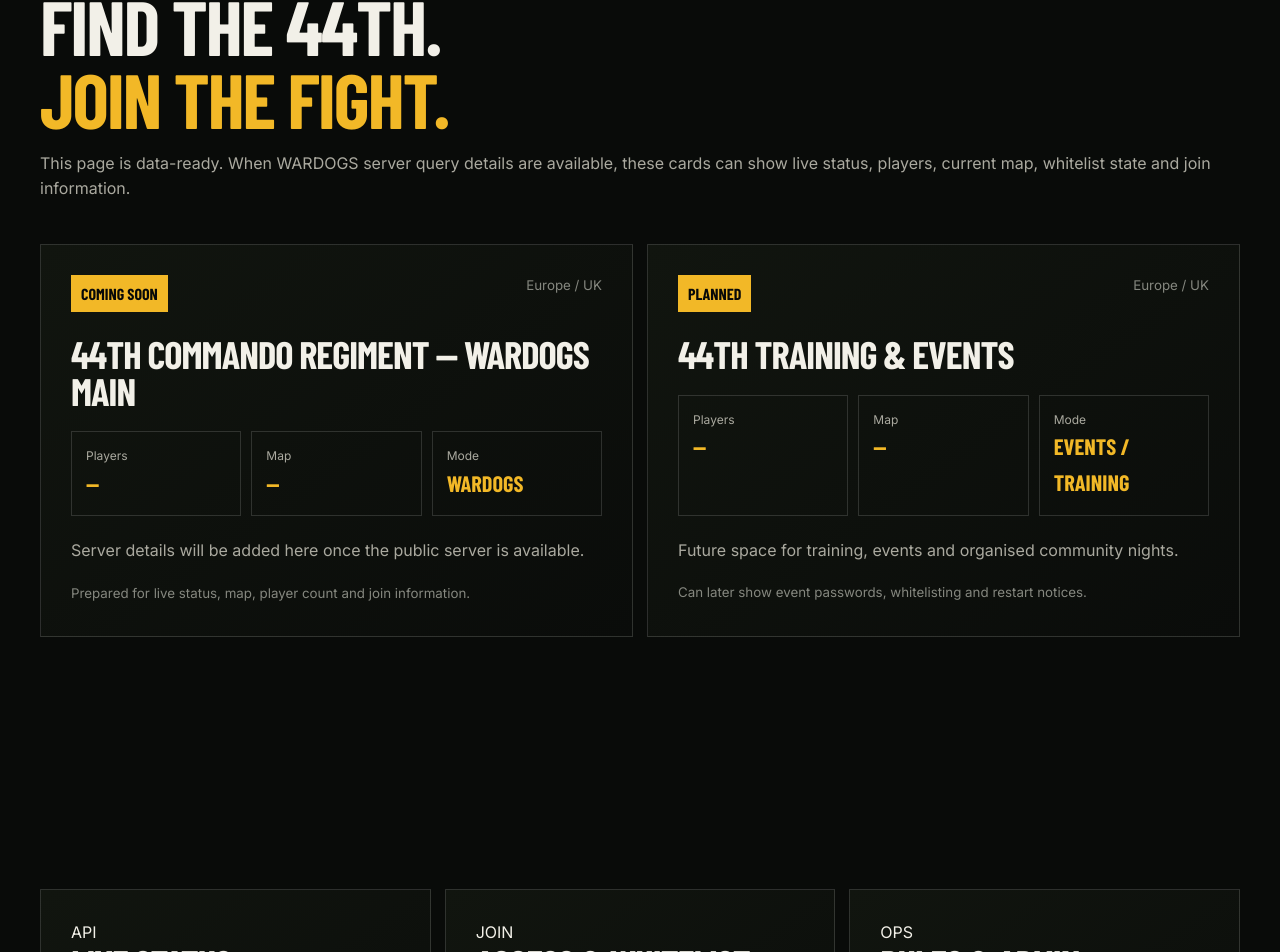
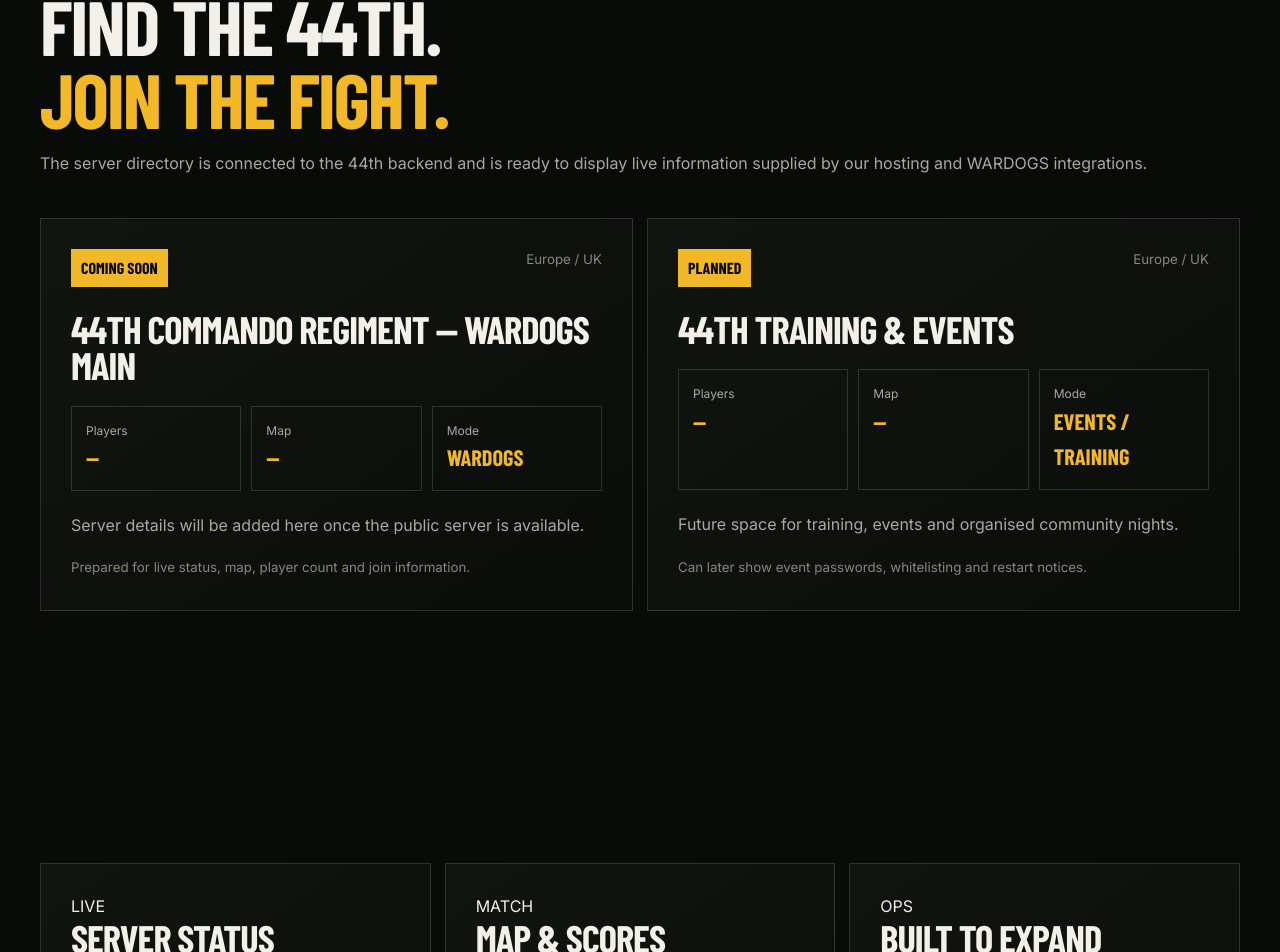
Before and after one commit to Khade76/Commandosweb, a React (Vite) app: page /servers in a window 1280 px wide. Shown: the part 803-1755 px from the top of the page. Built offline with nearby package versions, Linux system fonts and the light colour scheme; no server answers; a web font is replaced by a local one.

Commit message:
Show live WARDOGS server and faction score data

```diff
--- a/src/pages/Servers.jsx
+++ b/src/pages/Servers.jsx
@@ -1,5 +1,9 @@
 import { useEffect, useState } from 'react'
 import { DISCORD_URL, images, servers as fallbackServers } from '../data/site.js'
+
+function formatScore(score) {
+  return Number.isFinite(score) ? score : '—'
+}
 
 export default function Servers() {
   const [servers, setServers] = useState(fallbackServers)
@@ -22,29 +26,44 @@
         <div className="shell">
           <p className="kicker">44th Network</p>
           <h1>Our<br /><em>Servers.</em></h1>
-          <p className="hero-copy">A dedicated home for 44th WARDOGS server status, connection details, rules and administration information.</p>
+          <p className="hero-copy">Live 44th WARDOGS server status, player population, current battlefield information and match scores.</p>
           <div className="actions"><a className="button primary" href={DISCORD_URL} target="_blank" rel="noreferrer">Server updates on Discord ↗</a></div>
         </div>
       </section>
       <section className="section">
         <p className="kicker">Server Directory</p>
         <h2>Find the 44th.<br /><em>Join the fight.</em></h2>
-        <p className="section-copy">This page is data-ready. When WARDOGS server query details are available, these cards can show live status, players, current map, whitelist state and join information.</p>
+        <p className="section-copy">The server directory is connected to the 44th backend and is ready to display live information supplied by our hosting and WARDOGS integrations.</p>
         <div className="server-grid">
           {servers.map((server) => (
             <article className="server-card" key={server.id || server.name}>
               <div className="server-top"><span>{server.status}</span><small>{server.region}</small></div>
               <h3>{server.name}</h3>
-              <div className="server-stats"><div><span>Players</span><strong>{server.players}</strong></div><div><span>Map</span><strong>{server.map}</strong></div><div><span>Mode</span><strong>{server.mode}</strong></div></div>
-              <p>{server.address}</p><small>{server.notes}</small>
+              <div className="server-stats">
+                <div><span>Players</span><strong>{server.players}</strong></div>
+                <div><span>Map</span><strong>{server.map}</strong></div>
+                <div><span>Mode</span><strong>{server.mode}</strong></div>
+              </div>
+              {server.scores && (
+                <>
+                  <small>Current faction score</small>
+                  <div className="server-stats">
+                    <div><span>Valkyra</span><strong>{formatScore(server.scores.valkyra)}</strong></div>
+                    <div><span>Lonestar</span><strong>{formatScore(server.scores.lonestar)}</strong></div>
+                    <div><span>Manticore</span><strong>{formatScore(server.scores.manticore)}</strong></div>
+                  </div>
+                </>
+              )}
+              {server.address && <p>{server.address}</p>}
+              <small>{server.notes}</small>
             </article>
           ))}
         </div>
       </section>
       <section className="section cards-three">
-        <article><span>API</span><h3>Live status</h3><p>Ready for online/offline state, player count, current map and round information.</p></article>
-        <article><span>JOIN</span><h3>Access & whitelist</h3><p>Server names, join instructions, whitelist notes and event passwords can be shown here.</p></article>
-        <article><span>OPS</span><h3>Rules & admin</h3><p>Future home for rules, admin contacts, restart schedules and maintenance notices.</p></article>
+        <article><span>LIVE</span><h3>Server status</h3><p>Online state and player population are supplied through the secure server-side integration.</p></article>
+        <article><span>MATCH</span><h3>Map & scores</h3><p>Current map and Valkyra, Lonestar and Manticore scores appear when the game/server interface exposes them.</p></article>
+        <article><span>OPS</span><h3>Built to expand</h3><p>The backend is structured so WARDOGS RCON and additional hosts can be added without rebuilding this page.</p></article>
       </section>
     </>
   )
```
